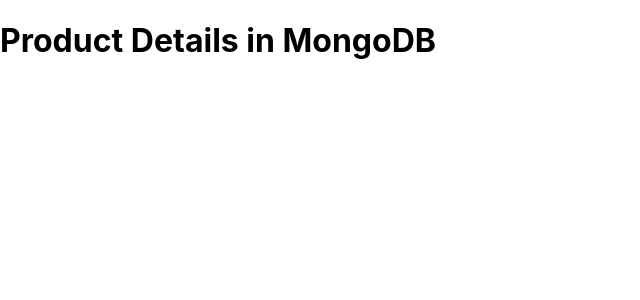
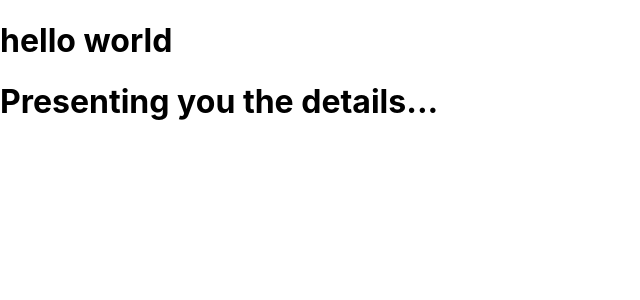
Before and after one commit to supreetph/React, a React (Create React App) app: page / in a window 1280 px wide. Shown: the top 300 px of the page, without its empty margins (0-640 px from the left). Built offline with nearby package versions, Linux system fonts and the light colour scheme; no server answers.

Commit message:
Axios put request

```diff
--- a/src/ApiForMongoCrud.js
+++ b/src/ApiForMongoCrud.js
@@ -1,14 +1,23 @@
 import React from 'react'
 import axios from 'axios'
 
+const ApiForMongoCrud = () => {
+    const payload = {
+        'item': 'headphones1',
+        'cost': '2000',
+        'qty': '200'
 
-const ApiForMongoCrud = () => {
-    axios.get('https://localhost:44354/Product').then(response => {
+    }
+    //axios.post('https://localhost:44354/api/ProductApi/', payload).then((response) => {
+    //    console.log(response.data)
+    //})
+
+    axios.get('https://api.github.com/users/mapbox').then(response => {
         console.log(response.data)
     })
-       ;
+
     return (
-        <h1>Product Details in MongoDB</h1>
+        <h1>Presenting you the details...</h1>
     )
 }
 export default ApiForMongoCrud;
--- a/src/index.js
+++ b/src/index.js
@@ -9,12 +9,15 @@
 import Customer from './Customer';
 import SimpleForm from './SimpleForm'
 import FireBaseCompo from './FireBaseCompo';
-import ApiForMongoCrud from './ApiForMongoCrud'
+import ApiForMongoCrud from './ApiForMongoCrud';
+
 
 
 
 ReactDOM.render([
-    <ApiForMongoCrud/>],
+    <h1>hello world</h1>,
+    <ApiForMongoCrud/>
+    ],
 
 
   document.getElementById('root')
```
